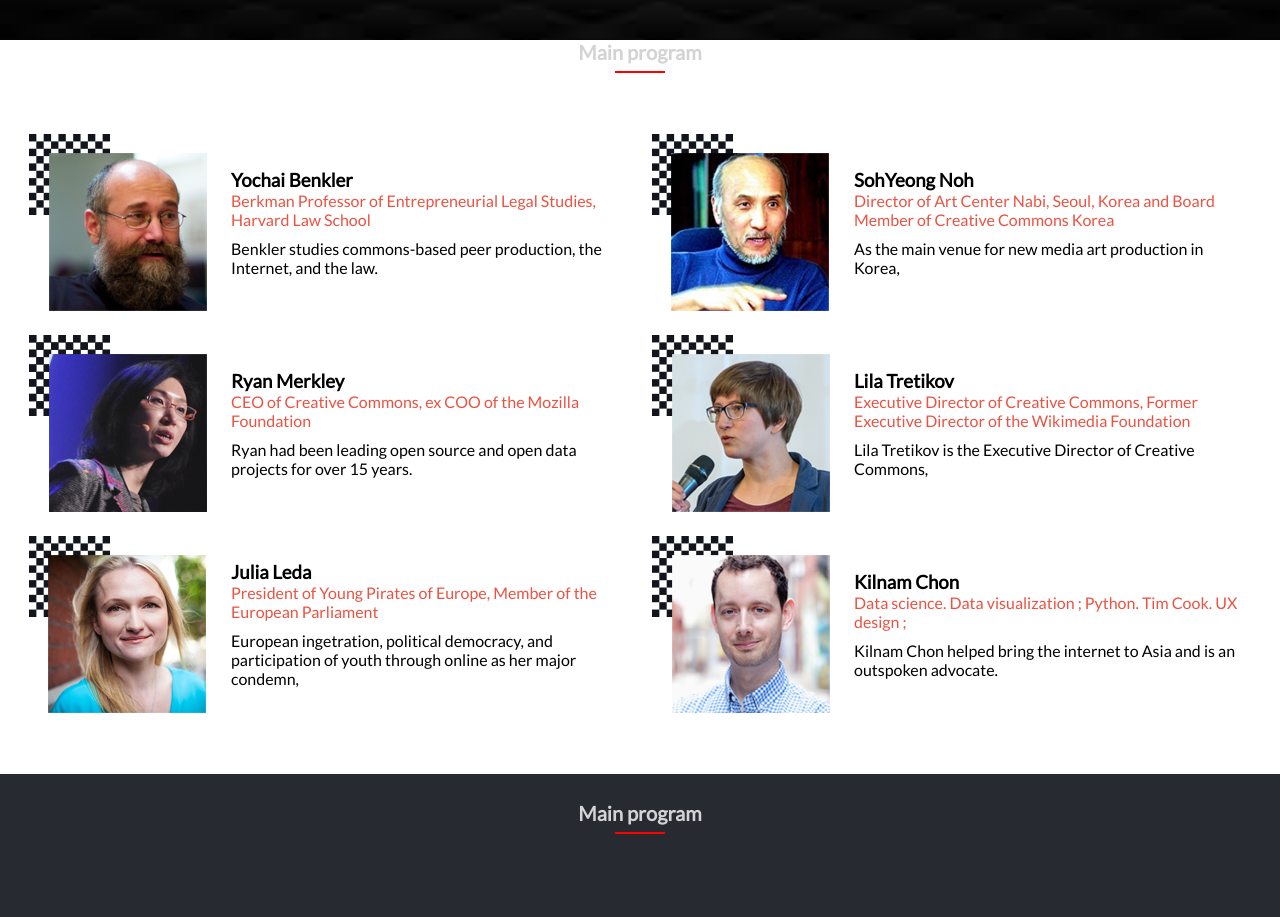
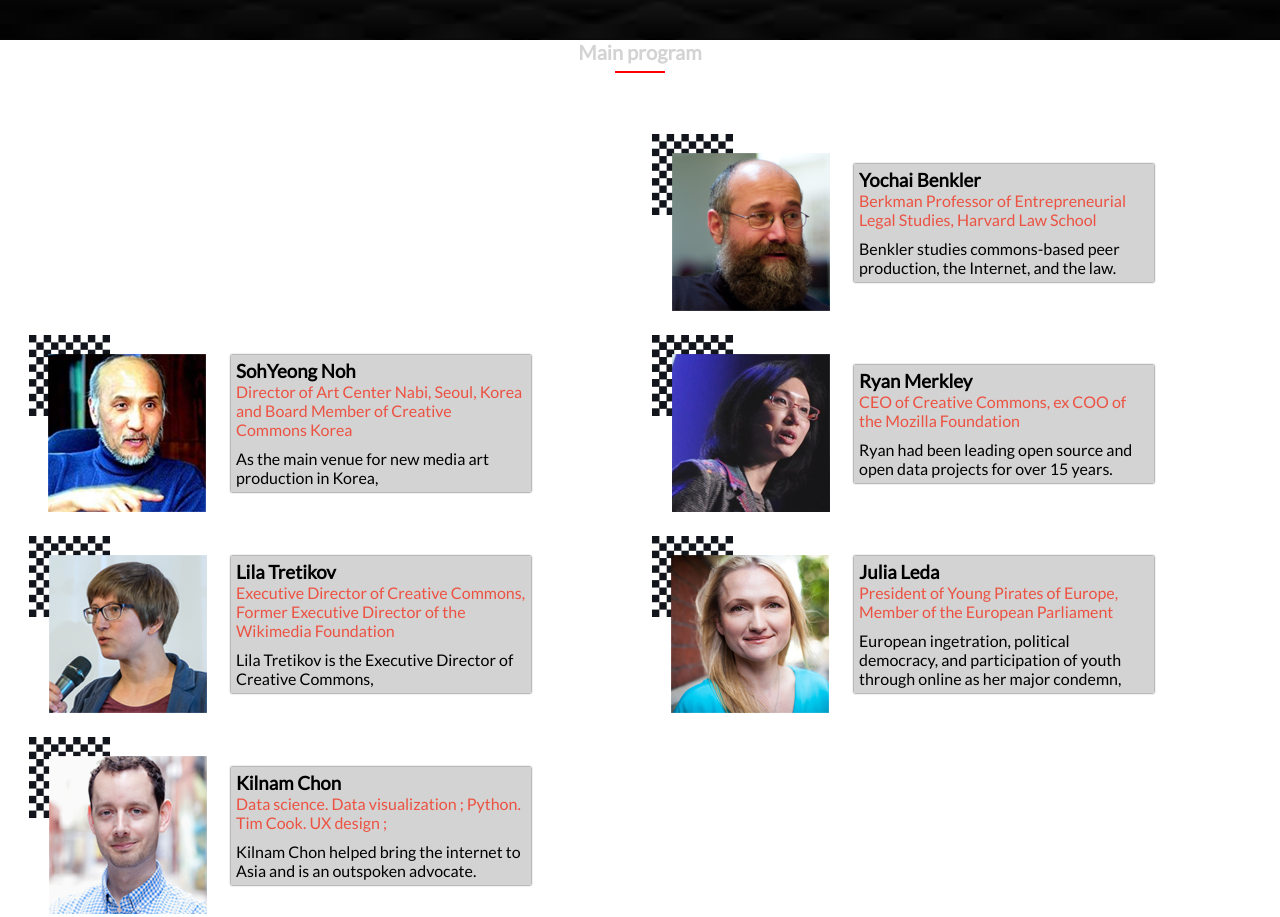
Before and after one commit to ifeanyi305/Module1-capstone-project, a website: page index.html in a window 1280 px wide. Shown: the part 1020-1937 px from the top of the page. Drawn offline with Linux system fonts and the light colour scheme.

Commit message:
modifying javascript

```diff
--- a/index.html
+++ b/index.html
@@ -120,7 +120,9 @@
                     <span class="main-program2">Main program</span>
                     <hr class="hr-line">
                     <div id="speakers-grid">
+                       <div class="speaker">
 
+                    </div>
                     </div>
                 </div>
             </div>
--- a/script.js
+++ b/script.js
@@ -49,178 +49,16 @@
 ];
 
 const wholeSpeakers = document.getElementById('speakers-grid');
-
-const firstSpeaker = document.createElement('div');
-firstSpeaker.className = 'speaker';
-wholeSpeakers.appendChild(firstSpeaker);
-
-const imgOne = document.createElement('img');
-imgOne.className = 'image';
-imgOne.setAttribute(
-  'src',
-  featured[0].speaker,
-);
-firstSpeaker.appendChild(imgOne);
-
-const description = document.createElement('div');
-description.className = 'description-wrapper';
-firstSpeaker.appendChild(description);
-
-const namesOne = document.createElement('h3');
-namesOne.textContent = featured[0].name;
-description.appendChild(namesOne);
-
-const workOne = document.createElement('p');
-workOne.className = 'sub-heading push';
-workOne.textContent = featured[0].profession;
-description.appendChild(workOne);
-
-const studyOne = document.createElement('span');
-studyOne.className = 'institution';
-studyOne.textContent = featured[0].school;
-description.appendChild(studyOne);
-
-const secondSpeaker = document.createElement('div');
-secondSpeaker.className = 'speaker';
-wholeSpeakers.appendChild(secondSpeaker);
-
-const imgtwo = document.createElement('img');
-imgtwo.setAttribute(
-  'src',
-  featured[1].speaker,
-);
-secondSpeaker.appendChild(imgtwo);
-
-const descriptiontwo = document.createElement('div');
-descriptiontwo.className = 'description-wrapper';
-secondSpeaker.appendChild(descriptiontwo);
-
-const namestwo = document.createElement('h3');
-namestwo.textContent = featured[1].name;
-descriptiontwo.appendChild(namestwo);
-
-const worktwo = document.createElement('p');
-worktwo.className = 'sub-heading push';
-worktwo.textContent = featured[1].profession;
-descriptiontwo.appendChild(worktwo);
-
-const studytwo = document.createElement('span');
-studyOne.className = 'institution';
-studytwo.textContent = featured[1].school;
-descriptiontwo.appendChild(studytwo);
-
-const thirdSpeaker = document.createElement('div');
-thirdSpeaker.className = 'speaker';
-wholeSpeakers.appendChild(thirdSpeaker);
-
-const imgthree = document.createElement('img');
-imgthree.setAttribute(
-  'src',
-  featured[2].speaker,
-);
-thirdSpeaker.appendChild(imgthree);
-
-const descriptionthree = document.createElement('div');
-descriptionthree.className = 'description-wrapper';
-thirdSpeaker.appendChild(descriptionthree);
-
-const namesthree = document.createElement('h3');
-namesthree.textContent = featured[2].name;
-descriptionthree.appendChild(namesthree);
-
-const workthree = document.createElement('p');
-workthree.className = 'sub-heading push';
-workthree.textContent = featured[2].profession;
-descriptionthree.appendChild(workthree);
-
-const studythree = document.createElement('span');
-studyOne.className = 'institution';
-studythree.textContent = featured[2].school;
-descriptionthree.appendChild(studythree);
-
-const fourthSpeaker = document.createElement('div');
-fourthSpeaker.className = 'speaker';
-wholeSpeakers.appendChild(fourthSpeaker);
-
-const imgfour = document.createElement('img');
-imgfour.setAttribute(
-  'src',
-  featured[3].speaker,
-);
-fourthSpeaker.appendChild(imgfour);
-
-const descriptionfour = document.createElement('div');
-descriptionfour.className = 'description-wrapper';
-fourthSpeaker.appendChild(descriptionfour);
-
-const namesfour = document.createElement('h3');
-namesfour.textContent = featured[3].name;
-descriptionfour.appendChild(namesfour);
-
-const workfour = document.createElement('p');
-workfour.className = 'sub-heading push';
-workfour.textContent = featured[3].profession;
-descriptionfour.appendChild(workfour);
-
-const studyfour = document.createElement('span');
-studyOne.className = 'institution';
-studyfour.textContent = featured[3].school;
-descriptionfour.appendChild(studyfour);
-
-const fifthSpeaker = document.createElement('div');
-fifthSpeaker.className = 'speaker';
-wholeSpeakers.appendChild(fifthSpeaker);
-
-const imgfive = document.createElement('img');
-imgfive.setAttribute(
-  'src',
-  featured[4].speaker,
-);
-fifthSpeaker.appendChild(imgfive);
-
-const descriptionfive = document.createElement('div');
-descriptionfive.className = 'description-wrapper';
-fifthSpeaker.appendChild(descriptionfive);
-
-const namesfive = document.createElement('h3');
-namesfive.textContent = featured[4].name;
-descriptionfive.appendChild(namesfive);
-
-const workfive = document.createElement('p');
-workfive.className = 'sub-heading push';
-workfive.textContent = featured[4].profession;
-descriptionfive.appendChild(workfive);
-
-const studyfive = document.createElement('span');
-studyOne.className = 'institution';
-studyfive.textContent = featured[4].school;
-descriptionfive.appendChild(studyfive);
-
-const sixthSpeaker = document.createElement('div');
-sixthSpeaker.className = 'speaker';
-wholeSpeakers.appendChild(sixthSpeaker);
-
-const imgsix = document.createElement('img');
-imgsix.setAttribute(
-  'src',
-  featured[5].speaker,
-);
-sixthSpeaker.appendChild(imgsix);
-
-const descriptionsix = document.createElement('div');
-descriptionsix.className = 'description-wrapper';
-sixthSpeaker.appendChild(descriptionsix);
-
-const namesSix = document.createElement('h3');
-namesSix.textContent = featured[5].name;
-descriptionsix.appendChild(namesSix);
-
-const worksix = document.createElement('p');
-worksix.className = 'sub-heading push';
-worksix.textContent = featured[5].profession;
-descriptionsix.appendChild(worksix);
-
-const studysix = document.createElement('span');
-studyOne.className = 'institution';
-studysix.textContent = featured[5].school;
-descriptionsix.appendChild(studysix);
+for (let i=0;i<featured.length;i++){
+  let div = document.createElement('div');
+  div.className = 'speaker';
+  div.innerHTML = `
+  <img src="${featured[i].speaker}" alt="${featured[i].name}}" class="image">
+ <div class="description">
+ <h3>${featured[i].name}</h3>
+  <p class="sub-heading push">${featured[i].profession}</p>
+  <span class="institution">${featured[i].school}</span>
+ </div>
+  `
+  wholeSpeakers.appendChild(div);
+}
```
Also changed, not shown: package.json (added, +23 -0 lines), 1 other file.
